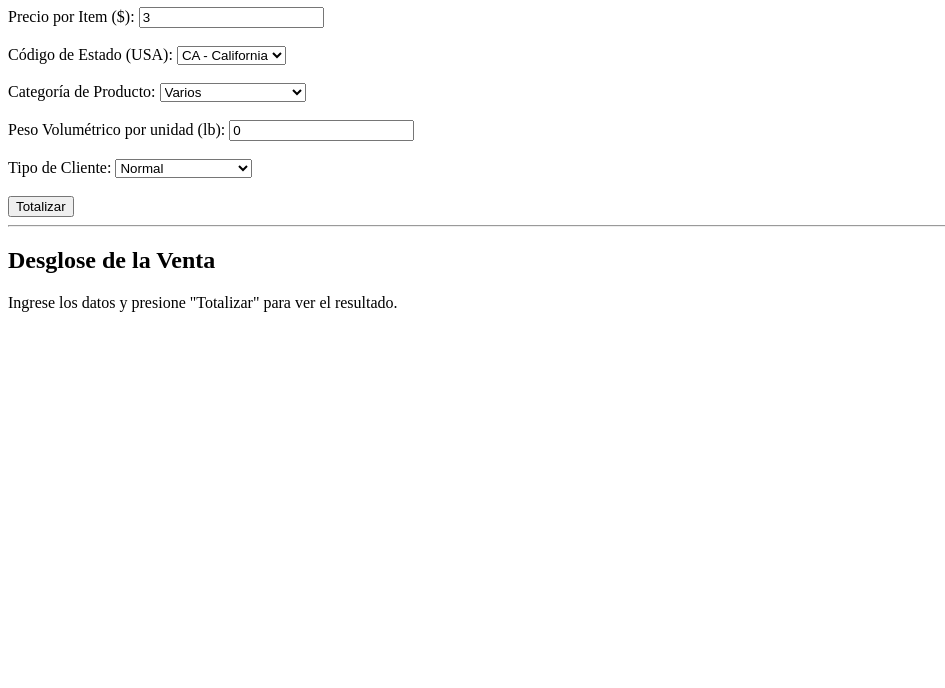
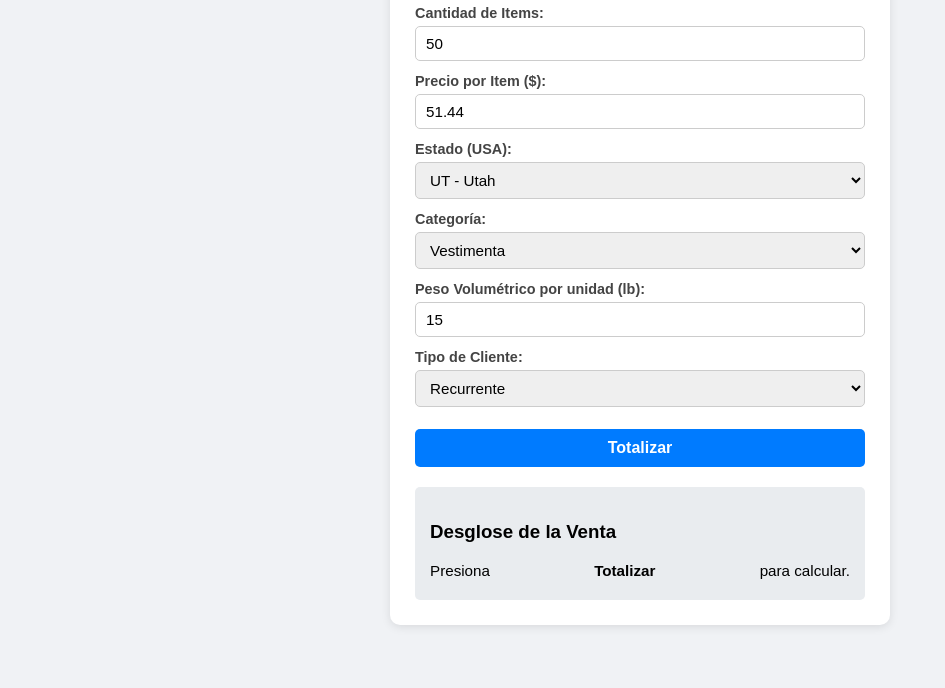
Before and after one commit to CeleLimeira123/Totalizador-de-venta, a website built with Parcel: page index.html in a window 1280 px wide. Shown: the part 112-800 px from the top of the page, without its empty margins (0-945 px from the left). Built offline with nearby package versions, Linux system fonts and the light colour scheme.

Commit message:
style & fix: simplificar diseno UI y asegurar renderizado correcto del desglose

```diff
--- a/index.html
+++ b/index.html
@@ -1,60 +1,148 @@
-
 <!DOCTYPE html>
 <html lang="es">
 <head>
   <meta charset="UTF-8">
   <meta name="viewport" content="width=device-width, initial-scale=1.0">
   <title>Totalizador de Ventas</title>
+  <style>
+    body {
+      font-family: Arial, sans-serif;
+      background-color: #f0f2f5;
+      padding: 20px;
+      display: flex;
+      justify-content: center;
+    }
+    .card {
+      background: white;
+      padding: 25px;
+      border-radius: 10px;
+      box-shadow: 0 2px 10px rgba(0,0,0,0.1);
+      width: 100%;
+      max-width: 450px;
+    }
+    h1 {
+      font-size: 1.5rem;
+      color: #333;
+      margin-bottom: 20px;
+      text-align: center;
+    }
+    .form-group {
+      margin-bottom: 12px;
+    }
+    label {
+      display: block;
+      font-weight: bold;
+      margin-bottom: 5px;
+      font-size: 0.9rem;
+      color: #444;
+    }
+    input, select {
+      width: 100%;
+      padding: 8px 10px;
+      border: 1px solid #ccc;
+      border-radius: 5px;
+      box-sizing: border-box;
+      font-size: 0.95rem;
+    }
+    button {
+      width: 100%;
+      padding: 10px;
+      background-color: #007bff;
+      color: white;
+      border: none;
+      border-radius: 5px;
+      font-size: 1rem;
+      font-weight: bold;
+      cursor: pointer;
+      margin-top: 10px;
+    }
+    button:hover {
+      background-color: #0056b3;
+    }
+    .resultado {
+      margin-top: 20px;
+      padding: 15px;
+      background-color: #e9ecef;
+      border-radius: 5px;
+    }
+    .resultado p {
+      margin: 6px 0;
+      display: flex;
+      justify-content: space-between;
+      font-size: 0.95rem;
+    }
+    .total-line {
+      border-top: 2px solid #ccc;
+      padding-top: 8px;
+      margin-top: 8px;
+      font-weight: bold;
+      font-size: 1.1rem;
+      color: #111;
+    }
+  </style>
 </head>
 <body>
-  <h1>Totalizador de Ventas Avanzado</h1>
 
-  <form id="totalizador-form">
-    <label for="cantidad">Cantidad de Items:</label>
-    <input type="number" id="cantidad" value="20" required><br><br>
+  <div class="card">
+    <h1>Totalizador de Ventas</h1>
 
-    <label for="precio">Precio por Item ($):</label>
-    <input type="number" id="precio" step="0.01" value="3" required><br><br>
+    <div class="form-group">
+      <label>Cantidad de Items:</label>
+      <input type="number" id="cantidad" value="50" min="1">
+    </div>
 
-    <label for="estado">Código de Estado (USA):</label>
+    <div class="form-group">
+      <label>Precio por Item ($):</label>
+      <input type="number" id="precio" value="51.44" step="0.01" min="0">
+    </div>
+
+    <div class="form-group">
+      <label>Estado (USA):</label>
       <select id="estado">
-      <option value="CA" selected>CA - California</option>
+        <option value="CA">CA - California</option>
         <option value="AL">AL - Alabama</option>
         <option value="NV">NV - Nevada</option>
-      <option value="UT">UT - Utah</option>
+        <option value="UT" selected>UT - Utah</option>
         <option value="TX">TX - Texas</option>
-    </select><br><br>
+      </select>
+    </div>
 
-    <label for="categoria">Categoría de Producto:</label>
+    <div class="form-group">
+      <label>Categoría:</label>
       <select id="categoria">
-      <option value="Varios" selected>Varios</option>
+        <option value="Varios">Varios</option>
         <option value="Alimentos">Alimentos</option>
         <option value="Bebidas alcoholicas">Bebidas alcohólicas</option>
         <option value="Material de escritorio">Material de escritorio</option>
         <option value="Muebles">Muebles</option>
         <option value="Electronicos">Electrónicos</option>
-      <option value="Vestimenta">Vestimenta</option>
-    </select><br><br>
+        <option value="Vestimenta" selected>Vestimenta</option>
+      </select>
+    </div>
 
-    <label for="peso">Peso Volumétrico por unidad (lb):</label>
-    <input type="number" id="peso" step="0.1" value="0" required><br><br>
+    <div class="form-group">
+      <label>Peso Volumétrico por unidad (lb):</label>
+      <input type="number" id="peso" value="15" min="0">
+    </div>
 
-    <label for="tipoCliente">Tipo de Cliente:</label>
+    <div class="form-group">
+      <label>Tipo de Cliente:</label>
       <select id="tipoCliente">
-      <option value="Normal" selected>Normal</option>
-      <option value="Recurrente">Recurrente</option>
+        <option value="Normal">Normal</option>
+        <option value="Recurrente" selected>Recurrente</option>
         <option value="Antiguo Recurrente">Antiguo Recurrente</option>
         <option value="Especial">Especial</option>
-    </select><br><br>
+      </select>
+    </div>
 
     <button type="button" id="totalizar-btn">Totalizar</button>
-  </form>
 
-  <hr>
-
-  <h2>Desglose de la Venta</h2>
+    <div class="resultado">
+      <h3>Desglose de la Venta</h3>
       <div id="resultado-div">
-    <p>Ingrese los datos y presione "Totalizar" para ver el resultado.</p>
+        <p>Presiona <b>Totalizar</b> para calcular.</p>
+      </div>
+    </div>
   </div>
 
   <script type="module" src="./src/presenter.js"></script>
--- a/src/presenter.js
+++ b/src/presenter.js
@@ -1,4 +1,3 @@
-
 import { calcularTotalizador } from "./totalizador.js";
 
 const cantidadInput = document.querySelector("#cantidad");
@@ -18,23 +17,23 @@ botonTotalizar.addEventListener("click", () => {
   const peso = Number(pesoInput.value);
   const tipoCliente = tipoClienteSelect.value;
 
-  const resultado = calcularTotalizador(cantidad, precio, estado, categoria, peso, tipoCliente);
+  const res = calcularTotalizador(cantidad, precio, estado, categoria, peso, tipoCliente);
 
-  if (typeof resultado === "string") {
-    divResultado.innerHTML = `<p style="color: red; font-weight: bold;">Error: ${resultado}</p>`;
+  if (typeof res === "string") {
+    divResultado.innerHTML = `<p style="color: red;"><b>Error:</b> ${res}</p>`;
     return;
   }
 
   divResultado.innerHTML = `
-    <p><strong>Cantidad de items:</strong> ${resultado.cantidad}</p>
-    <p><strong>Precio por item:</strong> $${resultado.precio.toFixed(2)}</p>
-    <p><strong>Precio Neto (${resultado.cantidad} * $${resultado.precio}):</strong> $${resultado.precioNeto.toFixed(2)}</p>
-    <p><strong>Estado Seleccionado:</strong> ${resultado.estado}</p>
-    <p><strong>Categoría de Producto:</strong> ${resultado.categoria}</p>
-    <p><strong>Tipo de Cliente:</strong> ${resultado.tipoCliente}</p>
-    <p><strong>Descuento Aplicado (${resultado.porcentajeDescuento}% + Fijos):</strong> -$${resultado.descuentoTotal.toFixed(2)}</p>
-    <p><strong>Impuesto Aplicado (${resultado.porcentajeImpuesto}%):</strong> +$${resultado.impuestoTotal.toFixed(2)}</p>
-    <p><strong>Costo de Envío (${resultado.pesoVolumetrico} lb/u):</strong> +$${resultado.costoEnvio.toFixed(2)}</p>
-    <h3><strong>Precio Total:</strong> $${resultado.total.toFixed(2)}</h3>
+    <p><span>Precio Neto:</span> <span>$${res.precioNeto.toFixed(2)}</span></p>
+    <p><span>Estado:</span> <span>${res.estado}</span></p>
+    <p><span>Categoría:</span> <span>${res.categoria}</span></p>
+    <p><span>Cliente:</span> <span>${res.tipoCliente}</span></p>
+    <p><span>Descuento (${res.porcentajeDescuento}%):</span> <span style="color: green;">-$${res.descuentoTotal.toFixed(2)}</span></p>
+    <p><span>Impuesto (${res.porcentajeImpuesto}%):</span> <span style="color: red;">+$${res.impuestoTotal.toFixed(2)}</span></p>
+    <p><span>Envío (${res.pesoVolumetrico} lb/u):</span> <span>+$${res.costoEnvio.toFixed(2)}</span></p>
+    <div class="total-line">
+      <p><span>Total Final:</span> <span>$${res.total.toFixed(2)}</span></p>
+    </div>
   `;
 });
```
Also changed, not shown: script/commit-history.json (+21 -2 lines), script/tdd_log.json (+7 -1 lines). Lines whose indentation alone changed are shown as unchanged.
